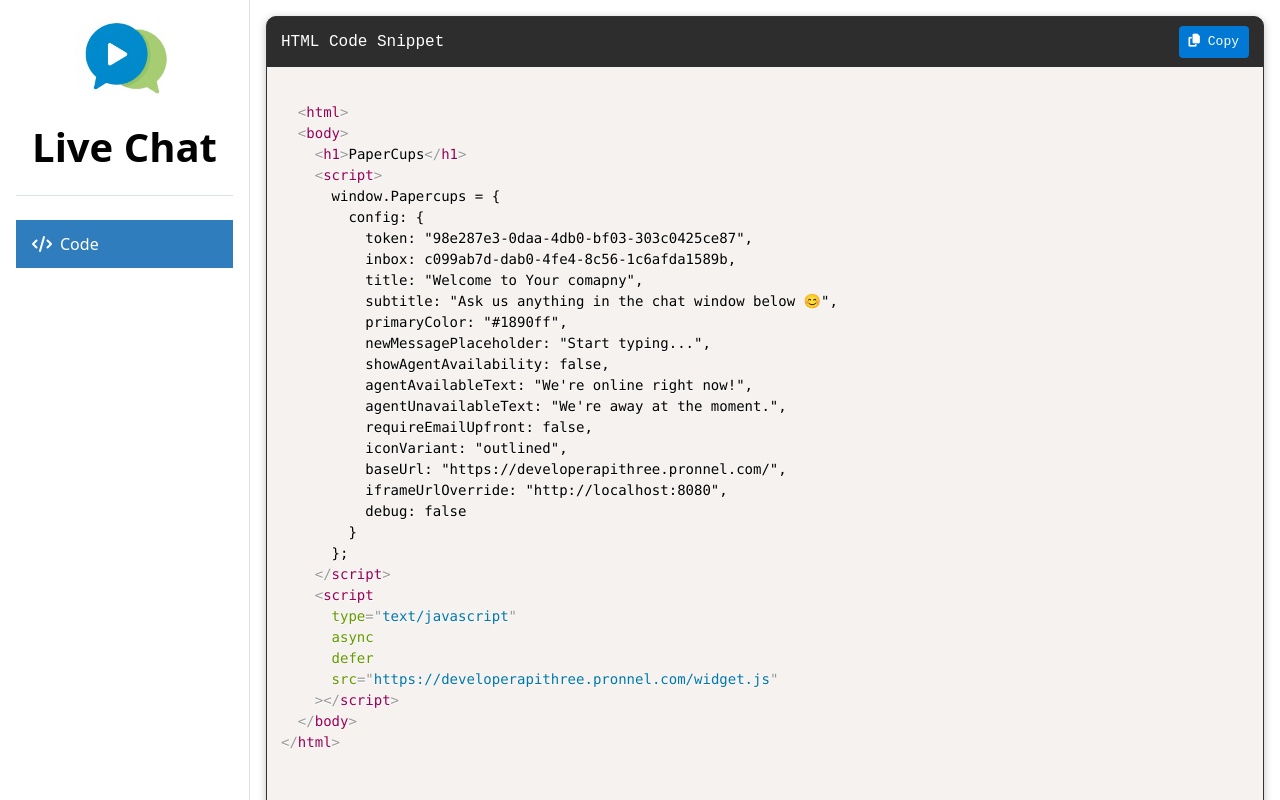
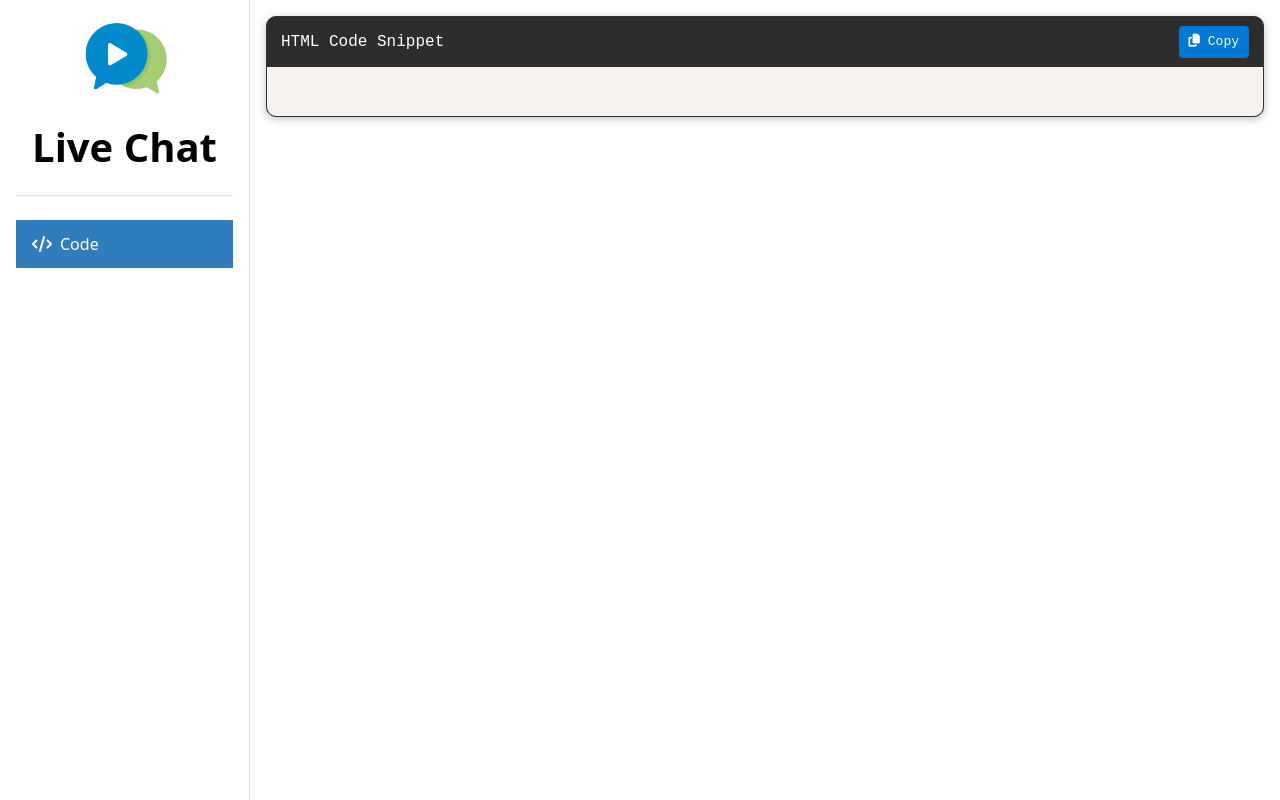
Before and after one commit to amanjha7/july17, an Angular app: page / in a window 1280 px wide. Built offline with nearby package versions, Linux system fonts and the light colour scheme.

Commit message:
made inbox id and all robust

```diff
--- a/src/app/components/code/code.html
+++ b/src/app/components/code/code.html
@@ -1,4 +1,4 @@
-<div class="code-card">
+<div class="code-card" *ngIf="code">
   <div class="code-header">
     <span class="title">HTML Code Snippet</span>
     <button class="copy-btn" (click)="copyCode()">
@@ -6,7 +6,7 @@
     </button>
   </div>
 
-  <pre><code class="language-html">{{ code }}</code></pre>
+  <pre><code class="language-html" [textContent]="code"></code></pre>
 
   <div class="copied-toast" *ngIf="copied">Copied ✅</div>
 </div>
--- a/src/app/components/code/code.scss
+++ b/src/app/components/code/code.scss
@@ -60,3 +60,12 @@ pre {
   90% { opacity: 1; }
   100% { opacity: 0; }
 }
+
+pre {
+  white-space: pre-wrap; /* preserves newlines and wraps long lines */
+  word-break: break-word; /* optional: wrap long lines */
+}
+
+code {
+  display: block;
+}
--- a/src/app/components/code/code.ts
+++ b/src/app/components/code/code.ts
@@ -1,5 +1,5 @@
+import { Component, Input, AfterViewChecked } from '@angular/core';
 import { CommonModule, NgIf } from '@angular/common';
-import { Component, Input, AfterViewInit } from '@angular/core';
 import * as Prism from 'prismjs';
 import 'prismjs/components/prism-markup';
 
@@ -10,14 +10,19 @@ import 'prismjs/components/prism-markup';
   templateUrl: './code.html',
   styleUrls: ['./code.scss']
 })
-export class Webhook implements AfterViewInit {
-  @Input() code: string = ``
-
+export class Webhook implements AfterViewChecked {
+  @Input() code: string = ``;
   copied = false;
 
-  ngAfterViewInit() {
+  private lastCode = '';
+
+ngAfterViewChecked() {
+  if (this.code && this.code !== this.lastCode) {
     Prism.highlightAll();
+    this.lastCode = this.code;
   }
+}
+
 
   async copyCode() {
     try {
--- a/src/app/components/layout/layout.component.ts
+++ b/src/app/components/layout/layout.component.ts
@@ -9,6 +9,7 @@ import { CommonModule } from '@angular/common';
 import { LoaderComponent } from '../loader/loader.component';
 import { ProfileComponent } from '../profile/profile.component';
 import { Webhook } from '../code/code';
+import { ChangeDetectorRef } from '@angular/core';
 
 @Component({
   selector: 'app-layout',
@@ -26,41 +27,10 @@ export class LayoutComponent {
   isAuthenticated = false;
   isSharedUser:boolean =false;
   baseUrl:string='https://plugins.pronnel.com/app31'
-  inbox_id='c099ab7d-dab0-4fe4-8c56-1c6afda1589b'
-  code=`
-  <html>
-  <body>
-    <h1>PaperCups</h1>
-    <script>
-      window.Papercups = {
-        config: {
-          token: "98e287e3-0daa-4db0-bf03-303c0425ce87",
-          inbox: ${this.inbox_id},
-          title: "Welcome to Your comapny",
-          subtitle: "Ask us anything in the chat window below 😊",
-          primaryColor: "#1890ff",
-          newMessagePlaceholder: "Start typing...",
-          showAgentAvailability: false,
-          agentAvailableText: "We're online right now!",
-          agentUnavailableText: "We're away at the moment.",
-          requireEmailUpfront: false,
-          iconVariant: "outlined",
-          baseUrl: "https://developerapithree.pronnel.com/",
-          iframeUrlOverride: "http://localhost:8080",
-          debug: false
-        }
-      };
-    </script>
-    <script
-      type="text/javascript"
-      async
-      defer
-      src="https://developerapithree.pronnel.com/widget.js"
-    ></script>
-  </body>
-</html>
+  inbox_id=''
+code: string =` `;
 
-  `
+
 
   successMessage = '';
   errorMessage = '';
@@ -69,7 +39,7 @@ export class LayoutComponent {
   loggedout : boolean | null =null;
   userDetails: any;
 
-  constructor(private appService: Appservice, private route: ActivatedRoute) {}
+  constructor(private appService: Appservice, private route: ActivatedRoute, private cdr: ChangeDetectorRef) {}
 
   ngOnInit(): void {
     window.addEventListener('message', this.receiveMessage);
@@ -90,16 +60,25 @@ export class LayoutComponent {
             if(response?.body?.status === 'success'){
               this.isAuthenticated = true;
               this.initialLoading=false;
-              this.appService.getUserDetails().subscribe({
-                next: (response) => {
-                  this.userDetails = response;
-                }, error: (err) => {
-                  console.log('Error : ', err);
-                }
-              })
+              this.inbox_id = response?.body?.inbox_id;
+              this.code = this.generateCode(this.inbox_id);
+              this.cdr.detectChanges();
+              console.log(' resp ',response?.body, this.inbox_id )
             } else {
-                this.isAuthenticated = false;
-                this.initialLoading=false;
+                this.appService.createInbox({}).subscribe({
+                  next: (resp:any)=>{
+                    if(resp.inbox_id){
+                      this.inbox_id = resp.inbox_id
+                    }
+                  },error:()=>{
+                    this.isAuthenticated = false;
+                    this.initialLoading=false;
+                  },
+                  complete:()=>{
+                    this.isAuthenticated = false;
+                    this.initialLoading=false;
+                  }
+                })
             }
           },
           error :()=>{
@@ -123,4 +102,41 @@ export class LayoutComponent {
     if (event.data.session_token) this.appService.token = event.data.session_token;
   };
 
+
+generateCode(inbox_id: string) {
+  return `
+  <html>
+  <body>
+    <h1>PaperCups</h1>
+    <script>
+      window.Papercups = {
+        config: {
+          token: "98e287e3-0daa-4db0-bf03-303c0425ce87",
+          inbox: "${inbox_id}",
+          title: "Welcome to Your company",
+          subtitle: "Ask us anything in the chat window below 😊",
+          primaryColor: "#1890ff",
+          newMessagePlaceholder: "Start typing...",
+          showAgentAvailability: false,
+          agentAvailableText: "We're online right now!",
+          agentUnavailableText: "We're away at the moment.",
+          requireEmailUpfront: false,
+          iconVariant: "outlined",
+          baseUrl: "https://developerapithree.pronnel.com/",
+          iframeUrlOverride: "http://localhost:8080",
+          debug: false
+        }
+      };
+    </script>
+    <script
+      type="text/javascript"
+      async
+      defer
+      src="https://developerapithree.pronnel.com/widget.js"
+    ></script>
+  </body>
+</html>
+  `;
 }
+
+}
--- a/src/app/services/appservice.ts
+++ b/src/app/services/appservice.ts
@@ -23,6 +23,7 @@ export class Appservice {
   public instanceDetails:string='/app/oauth/connection/details';
   public connection : string = '/app/oauth/connection';
   public connectionDetails : string = '/app/oauth/connection/details';
+  public createInboxUrl:string = '/app/create/inboxes';
 
     public userRole: string ='';
 
@@ -220,4 +221,13 @@ export class Appservice {
       observe: 'response'
     })
   }
+
+  createInbox(data:any){
+    const url :string = `${this.baseUrl}${this.createInboxUrl}`;
+    const headers = new HttpHeaders({
+      'Content-Type': 'application/json',
+      Authorization: `${this.token}`,
+    })
+    return this.http.post(url,{...data},{headers})
+  }
 }
```
